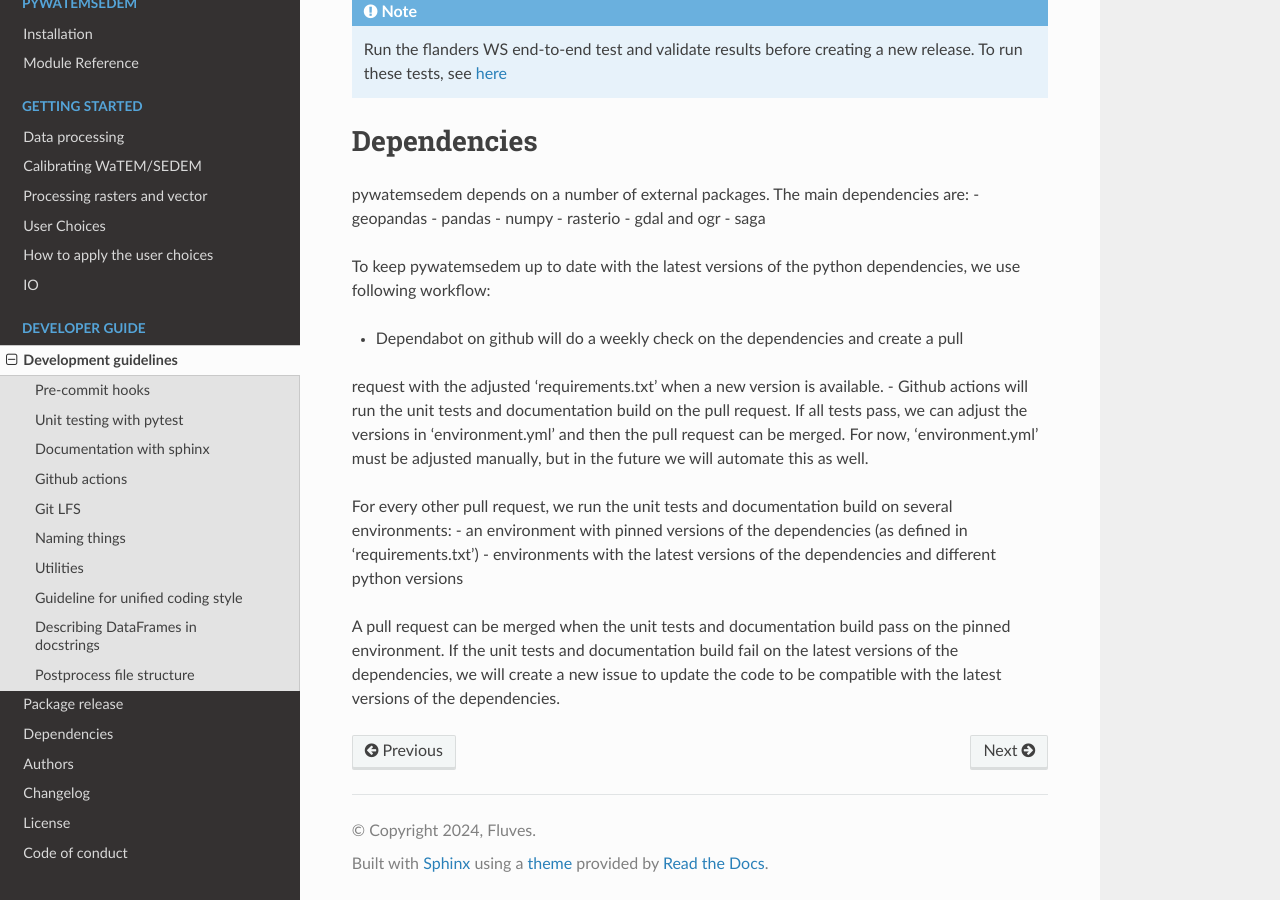
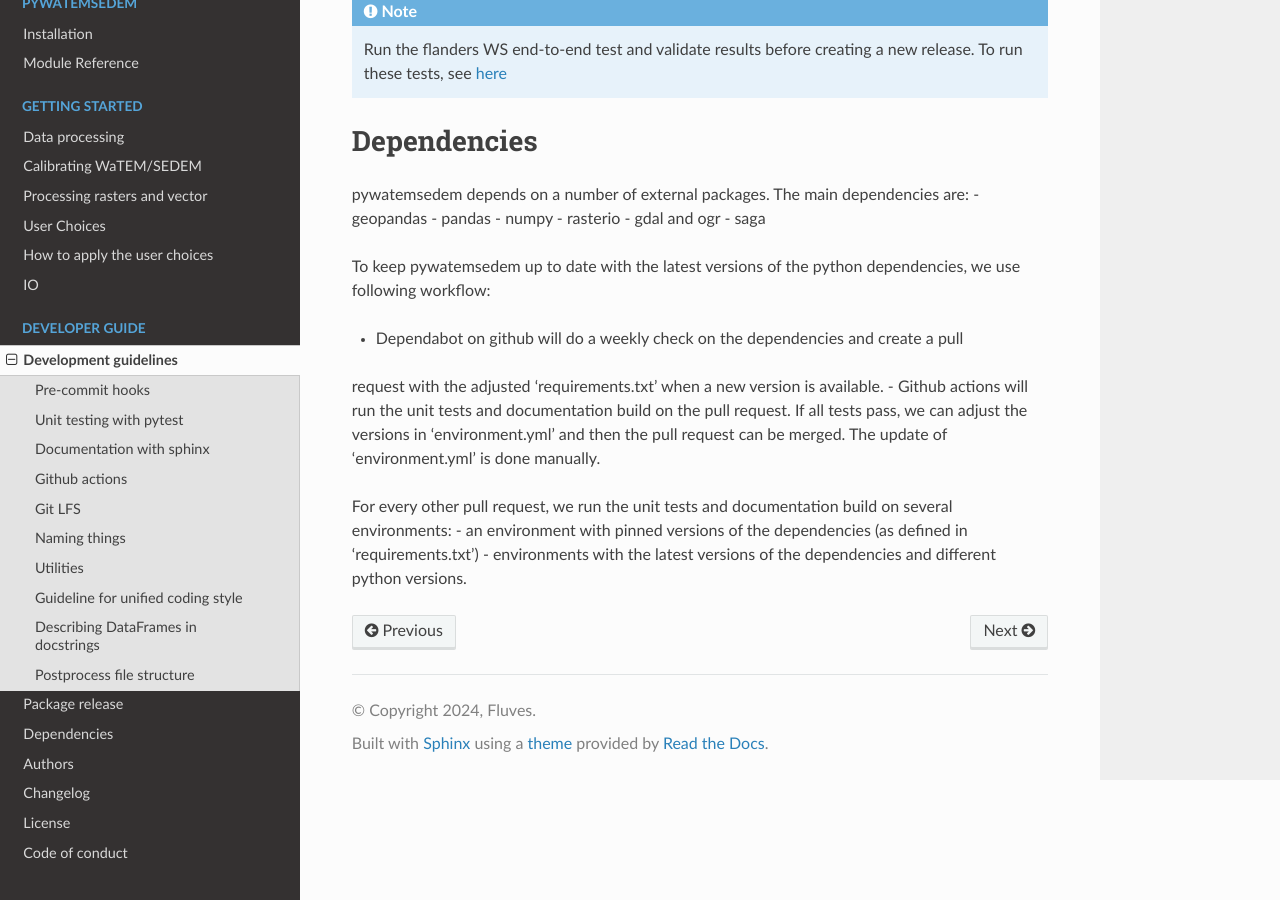
Before and after one commit to watem-sedem/pywatemsedem, a Sphinx documentation site: the page built from docs/contributing.rst, in a window 1280 px wide and 900 px high, scrolled down 5604 px. Built offline with Sphinx 7.4.7 and the Read the Docs theme 3.1.0, drawn with Linux system fonts in a browser that asks for light colours.

Commit message:
Remove last alinea on PR merging

```diff
--- a/docs/contributing.rst
+++ b/docs/contributing.rst
@@ -305,16 +305,10 @@ use following workflow:
 request with the adjusted 'requirements.txt' when a new version is available.
 - Github actions will run the unit tests and documentation build on the pull request.
 If all tests pass, we can adjust the versions in 'environment.yml' and then the pull
-request can be merged. For now, 'environment.yml' must be adjusted manually,
-but in the future we will automate this as well.
+request can be merged. The update of 'environment.yml' is done manually.
 
 For every other pull request, we run the unit tests and documentation build on several
 environments:
 - an environment with pinned versions of the dependencies (as defined in 'requirements.txt')
 - environments with the latest versions of the dependencies and different python
-versions
-
-A pull request can be merged when the unit tests and documentation build pass on the
-pinned environment. If the unit tests and documentation build fail on the latest
-versions of the dependencies, we will create a new issue to update the code to be
-compatible with the latest versions of the dependencies.
+versions.
```
